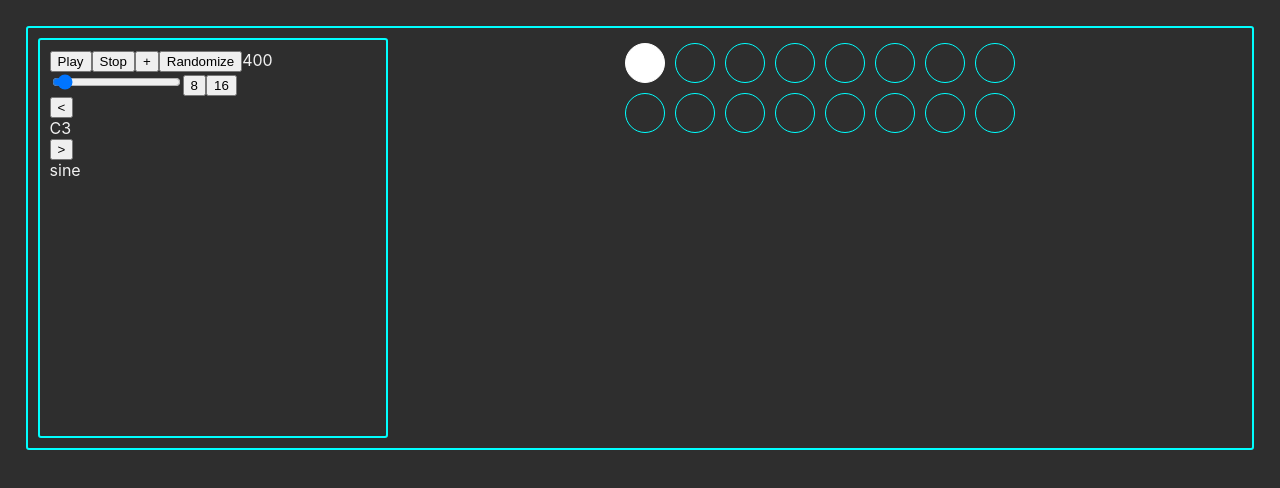
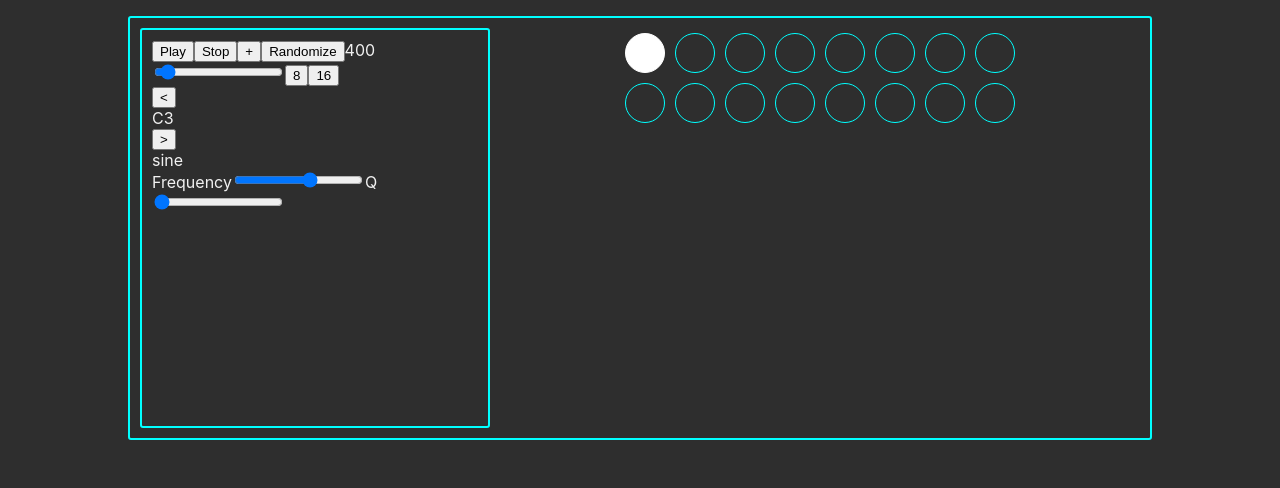
Before and after one commit to Loxphordex/Memoryfield, a React (Create React App) app: page / in a window 1280 px wide. Both pictures are taken after a click on the element 645 px from the left and 62 px from the top of the page. Shown: the top 488 px of the page. Built offline with nearby package versions, Linux system fonts and the light colour scheme.

Commit message:
filter controls

```diff
--- a/src/components/ControlPanel/ControlPanel.js
+++ b/src/components/ControlPanel/ControlPanel.js
@@ -5,6 +5,7 @@ import { waveforms } from '../Audio/constants'
 import MainPanel from './MainPanel'
 import NoteControls from './NoteControls'
 import WaveControls from './WaveControls'
+import FilterControls from './FilterControls'
 
 export default function ControlPanel({
   play,
@@ -47,6 +48,12 @@ export default function ControlPanel({
       setNodeEditor(null)
       setNodes(enumeratePlayOrder(nodesCopy))
     }
+  }
+
+  function updateNodes() {
+    nodes.splice(selectedNode.playOrder, 1, selectedNode)
+    const newNodes = [...nodes]
+    setNodes(newNodes)
   }
 
   function enumeratePlayOrder(nodes) {
@@ -116,6 +123,20 @@ export default function ControlPanel({
     return String()
   }
 
+  function setFilterFrequency(freq) {
+    if (freq) {
+      selectedNode.filterFrequency = freq
+      updateNodes()
+    }
+  }
+
+  function setFilterQ(q) {
+    if (q) {
+      selectedNode.filterQ = q
+      updateNodes()
+    }
+  }
+
   return (
     <section className='control-panel'>
       <MainPanel
@@ -139,6 +160,12 @@ export default function ControlPanel({
         cycleWaveforms={cycleWaveforms}
         displayWaveforms={displayWaveforms}
       />
+      <FilterControls
+        setFilterFrequency={setFilterFrequency}
+        setFilterQ={setFilterQ}
+        nodeEditor={nodeEditor}
+        selectedNode={selectedNode}
+      />
     </section>
   )
 }
--- /dev/null
+++ b/src/components/ControlPanel/FilterControls.js
@@ -0,0 +1,33 @@
+import React from 'react'
+
+export default function FilterControls({
+  setFilterFrequency,
+  setFilterQ,
+  nodeEditor,
+  selectedNode
+}) {
+  if (nodeEditor !== null && selectedNode) {
+    return (
+      <div className='filter-control'>
+        <label htmlFor='frequency'>Frequency</label>
+        <input
+          name='frequency'
+          id='frequency'
+          type='range'
+          min={0}
+          max={2000}
+          value={selectedNode.filterFrequency}
+          onChange={e => setFilterFrequency(e.target.value)} />
+        <label htmlFor='filterQ'>Q</label>
+        <input
+          name='filterQ'
+          id='filterQ'
+          type='range'
+          min={0}
+          max={2000}
+          value={selectedNode.filterQ}
+          onChange={e => setFilterQ(e.target.value)} />
+      </div>
+    )
+  } return <></>
+}
--- a/src/data/data.js
+++ b/src/data/data.js
@@ -36,6 +36,7 @@ export function generateRandomSequence(nodeCount, nodeSequenceLength) {
     nodes.push({
       color: getRandom(colors),
       filterFrequency: randomFilterFrequency(),
+      filterQ: randomFilterFrequency(),
       endtime: 0.1,
       playOrder: i,
       active: checkIfActive(i, nodeSequenceLength),
@@ -47,7 +48,7 @@ export function generateRandomSequence(nodeCount, nodeSequenceLength) {
 }
 
 function randomFilterFrequency() {
-  return Math.floor(Math.random() * 1000)
+  return Math.floor(Math.random() * 2000)
 }
 
 function getRandom(array) {
@@ -69,6 +70,7 @@ function initialNode(order, nodeSequenceLength) {
   return {
     color: getRandom(colors),
     filterFrequency: 1200,
+    filterQ: 0,
     endtime: 0.1,
     playOrder: order,
     active: checkIfActive(order, nodeSequenceLength),
--- a/src/styles/container.css
+++ b/src/styles/container.css
@@ -1,9 +1,10 @@
 .app-container {
-    margin: 2%;
+    margin: 2vh auto;
     padding: 10px;
     display: flex;
     align-items: flex-start;
     background-color: rgb(46, 46, 46);
     border: 2px solid rgb(0, 255, 255);
     border-radius: 3px;
+    max-width: 1000px;
 }
```
Also changed, not shown: src/App.js (+30 -30 lines).
